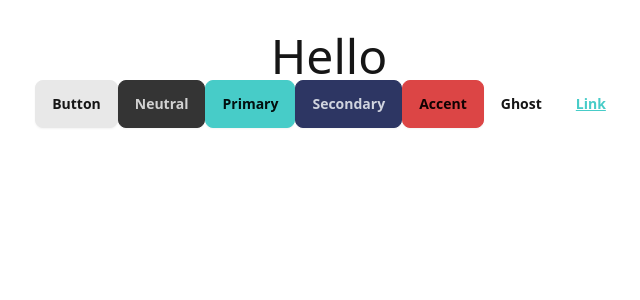
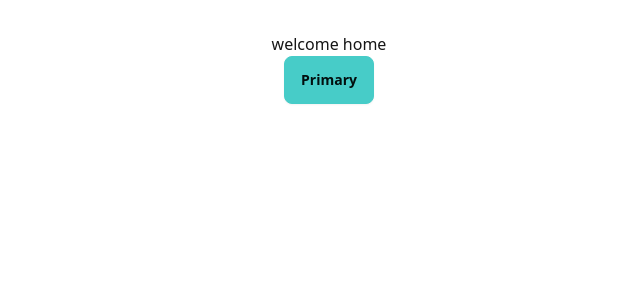
Before and after one commit to Naiemjoy1/giftap_client, a React (Vite) app: page / in a window 1280 px wide. Shown: the top 300 px of the page, without its empty margins (311-951 px from the left). Built offline with nearby package versions, Linux system fonts and the light colour scheme; a web font is replaced by a local one.

Commit message:
project client side setup

```diff
--- /dev/null
+++ b/src/LayOut/Main.jsx
@@ -0,0 +1,12 @@
+import React from "react";
+import { Outlet } from "react-router-dom";
+
+const Main = () => {
+  return (
+    <div>
+      <Outlet></Outlet>
+    </div>
+  );
+};
+
+export default Main;
--- /dev/null
+++ b/src/Pages/Home/Home.jsx
@@ -0,0 +1,10 @@
+const Home = () => {
+  return (
+    <div>
+      <p>welcome home</p>
+      <button className="btn btn-primary">Primary</button>
+    </div>
+  );
+};
+
+export default Home;
--- a/src/main.jsx
+++ b/src/main.jsx
@@ -1,10 +1,12 @@
-import { StrictMode } from 'react'
-import { createRoot } from 'react-dom/client'
-import App from './App.jsx'
-import './index.css'
+import { StrictMode } from "react";
+import { createRoot } from "react-dom/client";
+import App from "./App.jsx";
+import { createBrowserRouter, RouterProvider } from "react-router-dom";
+import "./index.css";
+import { router } from "./Router/Router.jsx";
 
-createRoot(document.getElementById('root')).render(
+createRoot(document.getElementById("root")).render(
   <StrictMode>
-    <App />
-  </StrictMode>,
-)
+    <RouterProvider router={router} />
+  </StrictMode>
+);
```
Also changed, not shown: src/Router/router.jsx (added, +16 -0 lines).
